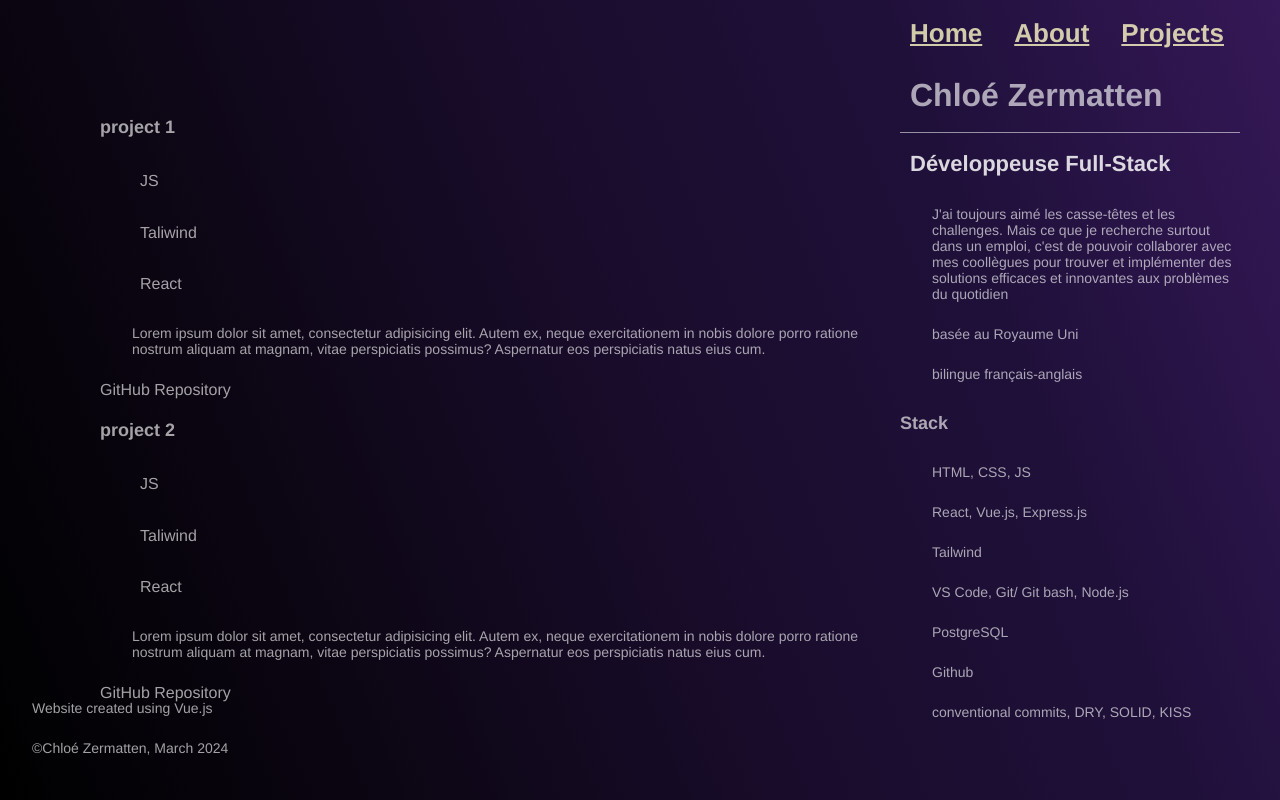
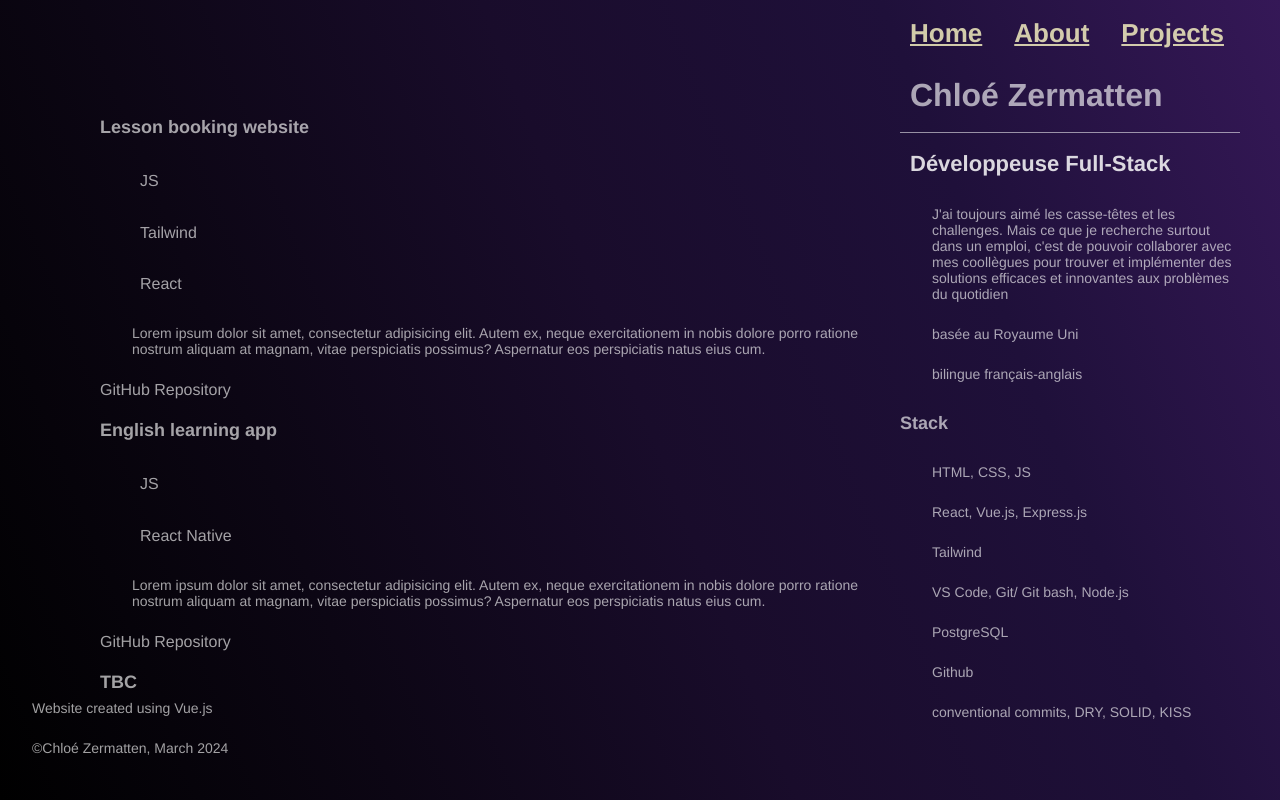
Before and after one commit to Chloe070196/my-portfolio, a Vue app: page /projects in a window 1280 px wide. Built offline with nearby package versions, Linux system fonts and the light colour scheme.

Commit message:
feat: set projects tags

```diff
--- a/src/views/projects/contents.ts
+++ b/src/views/projects/contents.ts
@@ -1,43 +1,48 @@
 const projects = [
   {
-    title: 'project 1',
+    title: 'Lesson booking website',
+    stack: ['JS', 'Tailwind', 'React'],
+    description:
+      'Lorem ipsum dolor sit amet, consectetur adipisicing elit. Autem ex, neque exercitationem in nobis dolore porro ratione nostrum aliquam at magnam, vitae perspiciatis possimus? Aspernatur eos perspiciatis natus eius cum.',
+    gitHubUrl: '',
+    imageUrl: '',
+    imageDescription: '',
+    tags: {
+      deployed: false,
+      current: true,
+      frontEnd: true,
+      backend: false
+    }
+  },
+  {
+    title: 'English learning app',
+    stack: ['JS', 'React Native'],
+    description:
+      'Lorem ipsum dolor sit amet, consectetur adipisicing elit. Autem ex, neque exercitationem in nobis dolore porro ratione nostrum aliquam at magnam, vitae perspiciatis possimus? Aspernatur eos perspiciatis natus eius cum.',
+    gitHubUrl: '',
+    imageUrl: '',
+    imageDescription: '',
+    tags: {
+      deployed: false,
+      current: false,
+      frontEnd: true,
+      backend: true
+    }
+  },
+  {
+    title: 'TBC',
     stack: ['JS', 'Taliwind', 'React'],
     description:
       'Lorem ipsum dolor sit amet, consectetur adipisicing elit. Autem ex, neque exercitationem in nobis dolore porro ratione nostrum aliquam at magnam, vitae perspiciatis possimus? Aspernatur eos perspiciatis natus eius cum.',
     gitHubUrl: '',
     imageUrl: '',
     imageDescription: '',
-
-  },
-  {
-    title: 'project 2',
-    stack: ['JS', 'Taliwind', 'React'],
-    description:
-      'Lorem ipsum dolor sit amet, consectetur adipisicing elit. Autem ex, neque exercitationem in nobis dolore porro ratione nostrum aliquam at magnam, vitae perspiciatis possimus? Aspernatur eos perspiciatis natus eius cum.',
-    gitHubUrl: '',
-    imageUrl: '',
-    imageDescription: '',
-
-  },
-  {
-    title: 'project 3',
-    stack: ['JS', 'Taliwind', 'React'],
-    description:
-      'Lorem ipsum dolor sit amet, consectetur adipisicing elit. Autem ex, neque exercitationem in nobis dolore porro ratione nostrum aliquam at magnam, vitae perspiciatis possimus? Aspernatur eos perspiciatis natus eius cum.',
-    gitHubUrl: '',
-    imageUrl: '',
-    imageDescription: '',
-
-  },
-  {
-    title: 'project 4',
-    stack: ['JS', 'Taliwind', 'React'],
-    description:
-      'Lorem ipsum dolor sit amet, consectetur adipisicing elit. Autem ex, neque exercitationem in nobis dolore porro ratione nostrum aliquam at magnam, vitae perspiciatis possimus? Aspernatur eos perspiciatis natus eius cum.',
-    gitHubUrl: '',
-    imageUrl: '',
-    imageDescription: '',
-
+    tags: {
+      deployed: true,
+      current: true,
+      frontEnd: true,
+      backend: true
+    }
   }
 ]
 
```
